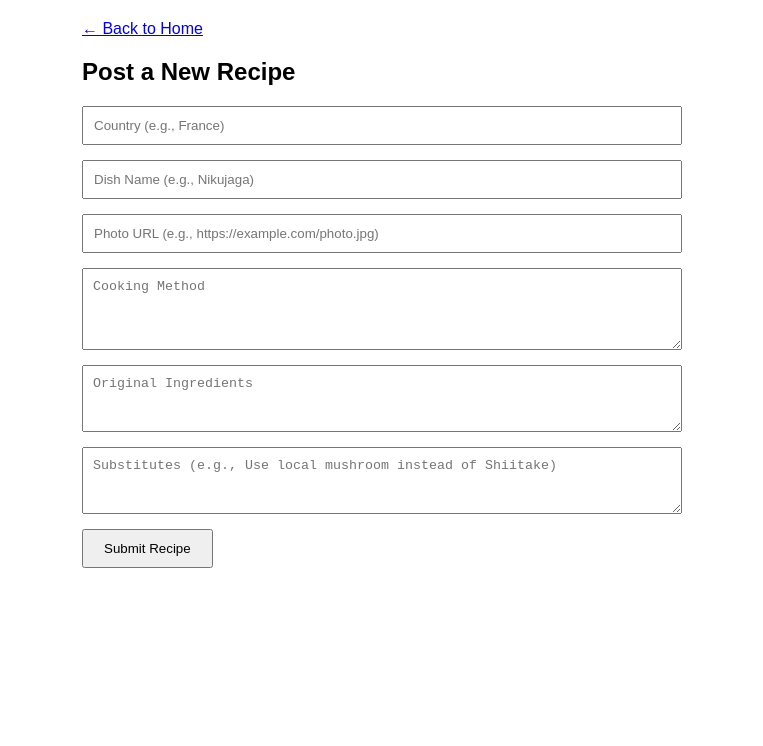
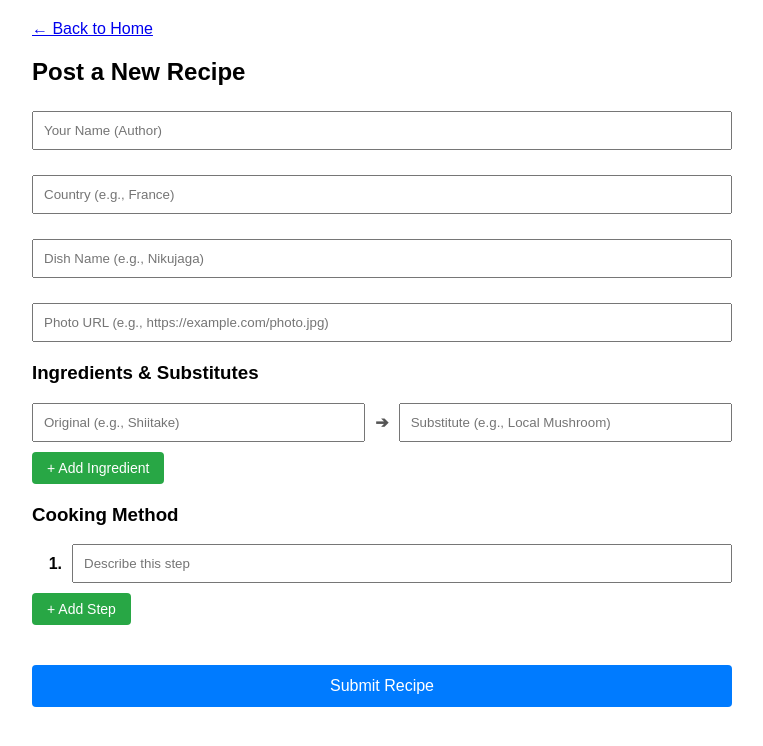
Before and after one commit to Aroshin4/HTML, a website: page post.html in a window 1280 px wide. Shown: the whole page, without its empty margins (258-1021 px from the left). Drawn offline with Linux system fonts and the light colour scheme.

Commit message:
投稿機能変更

```diff
--- a/post.html
+++ b/post.html
@@ -4,35 +4,136 @@
     <meta charset="UTF-8">
     <title>Post a Recipe</title>
     <style>
-        body { font-family: sans-serif; padding: 20px; max-width: 600px; margin: auto; }
-        input, textarea { display: block; width: 100%; margin-bottom: 15px; padding: 10px; box-sizing: border-box; }
-        button { padding: 10px 20px; cursor: pointer; }
+        body { font-family: sans-serif; padding: 20px; max-width: 700px; margin: auto; }
+        .form-group { margin-bottom: 20px; }
+        input[type="text"], textarea { width: 100%; padding: 10px; box-sizing: border-box; margin-top: 5px; }
+
+        /* 材料と手順のレイアウト用CSS */
+        .dynamic-row { display: flex; align-items: center; gap: 10px; margin-bottom: 10px; }
+        .dynamic-row input { margin-top: 0; flex: 1; }
+        .arrow { font-weight: bold; color: #555; }
+        .step-number { font-weight: bold; width: 30px; text-align: right; }
+
+        .add-btn { background-color: #28a745; color: white; border: none; padding: 8px 15px; cursor: pointer; border-radius: 4px; font-size: 14px; }
+        .remove-btn { background-color: #dc3545; color: white; border: none; padding: 8px 12px; cursor: pointer; border-radius: 4px; }
+        .submit-btn { background-color: #007bff; color: white; border: none; padding: 12px 20px; cursor: pointer; border-radius: 4px; font-size: 16px; width: 100%; margin-top: 20px; }
     </style>
 </head>
 <body>
     <a href="/">← Back to Home</a>
     <h2>Post a New Recipe</h2>
+
     <form id="postForm">
-        <input type="text" id="country" placeholder="Country (e.g., France)" required>
-        <input type="text" id="dishName" placeholder="Dish Name (e.g., Nikujaga)" required>
-        <input type="text" id="photoUrl" placeholder="Photo URL (e.g., https://example.com/photo.jpg)">
-        <textarea id="method" placeholder="Cooking Method" rows="4" required></textarea>
-        <textarea id="ingredients" placeholder="Original Ingredients" rows="3" required></textarea>
-        <textarea id="substitutes" placeholder="Substitutes (e.g., Use local mushroom instead of Shiitake)" rows="3" required></textarea>
-        <button type="submit">Submit Recipe</button>
+        <div class="form-group">
+            <input type="text" id="userName" placeholder="Your Name (Author)" required>
+        </div>
+        <div class="form-group">
+            <input type="text" id="country" placeholder="Country (e.g., France)" required>
+        </div>
+        <div class="form-group">
+            <input type="text" id="dishName" placeholder="Dish Name (e.g., Nikujaga)" required>
+        </div>
+        <div class="form-group">
+            <input type="text" id="photoUrl" placeholder="Photo URL (e.g., https://example.com/photo.jpg)">
+        </div>
+
+        <div class="form-group">
+            <h3>Ingredients & Substitutes</h3>
+            <div id="ingredients-container">
+                <div class="dynamic-row">
+                    <input type="text" class="ing-original" placeholder="Original (e.g., Shiitake)" required>
+                    <span class="arrow">➔</span>
+                    <input type="text" class="ing-substitute" placeholder="Substitute (e.g., Local Mushroom)" required>
+                    </div>
+            </div>
+            <button type="button" class="add-btn" onclick="addIngredient()">+ Add Ingredient</button>
+        </div>
+
+        <div class="form-group">
+            <h3>Cooking Method</h3>
+            <div id="steps-container">
+                <div class="dynamic-row step-row">
+                    <span class="step-number">1.</span>
+                    <input type="text" class="step-input" placeholder="Describe this step" required>
+                </div>
+            </div>
+            <button type="button" class="add-btn" onclick="addStep()">+ Add Step</button>
+        </div>
+
+        <button type="submit" class="submit-btn">Submit Recipe</button>
     </form>
 
     <script>
+        // --- 材料入力行を追加・削除する機能 ---
+        function addIngredient() {
+            const container = document.getElementById('ingredients-container');
+            const row = document.createElement('div');
+            row.className = 'dynamic-row';
+            row.innerHTML = `
+                <input type="text" class="ing-original" placeholder="Original" required>
+                <span class="arrow">➔</span>
+                <input type="text" class="ing-substitute" placeholder="Substitute" required>
+                <button type="button" class="remove-btn" onclick="this.parentElement.remove()">X</button>
+            `;
+            container.appendChild(row);
+        }
+
+        // --- 手順入力行を追加・削除・番号振り直しする機能 ---
+        function addStep() {
+            const container = document.getElementById('steps-container');
+            const row = document.createElement('div');
+            row.className = 'dynamic-row step-row';
+            row.innerHTML = `
+                <span class="step-number"></span>
+                <input type="text" class="step-input" placeholder="Describe this step" required>
+                <button type="button" class="remove-btn" onclick="removeStep(this)">X</button>
+            `;
+            container.appendChild(row);
+            updateStepNumbers();
+        }
+
+        function removeStep(btn) {
+            btn.parentElement.remove();
+            updateStepNumbers();
+        }
+
+        function updateStepNumbers() {
+            const steps = document.querySelectorAll('.step-number');
+            steps.forEach((span, index) => {
+                span.textContent = `${index + 1}.`;
+            });
+        }
+
+        // --- 送信時の処理 ---
         document.getElementById('postForm').addEventListener('submit', async (e) => {
             e.preventDefault();
 
+            // 1. 材料データを配列から改行区切りのテキストに変換
+            const originalInputs = document.querySelectorAll('.ing-original');
+            const substituteInputs = document.querySelectorAll('.ing-substitute');
+            let ingredientsText = '';
+            let substitutesText = '';
+            for (let i = 0; i < originalInputs.length; i++) {
+                ingredientsText += `・${originalInputs[i].value}\n`;
+                substitutesText += `・${substituteInputs[i].value}\n`;
+            }
+
+            // 2. 手順データを配列から番号付きのテキストに変換
+            const stepInputs = document.querySelectorAll('.step-input');
+            let methodText = '';
+            for (let i = 0; i < stepInputs.length; i++) {
+                methodText += `${i + 1}. ${stepInputs[i].value}\n`;
+            }
+
+            // 3. APIへ送るデータを作成（userNameを追加）
             const recipeData = {
+                author: document.getElementById('userName').value, // 新規追加
                 country: document.getElementById('country').value,
                 dishName: document.getElementById('dishName').value,
                 photoUrl: document.getElementById('photoUrl').value,
-                method: document.getElementById('method').value,
-                ingredients: document.getElementById('ingredients').value,
-                substitutes: document.getElementById('substitutes').value
+                ingredients: ingredientsText.trim(),
+                substitutes: substitutesText.trim(),
+                method: methodText.trim()
             };
 
             const response = await fetch('/api/recipes', {
@@ -42,7 +143,7 @@
             });
 
             if (response.ok) {
-                alert('Recipe posted successfully! Redirecting to browse page.');
+                alert('Recipe posted successfully!');
                 window.location.href = '/browse';
             }
         });
```
